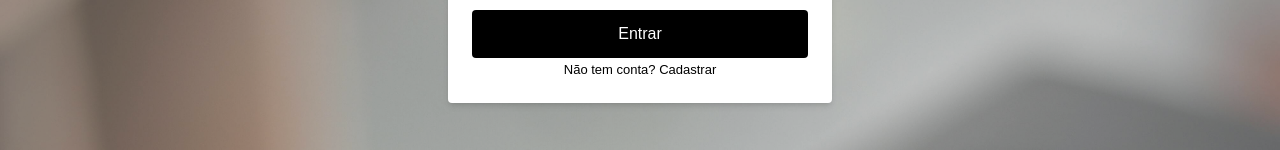
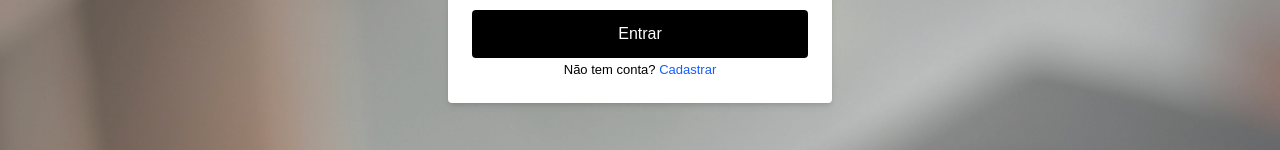
Before and after one commit to japcunha/pex-webapp, a React (Vite) app: page /login in a window 1280 px wide. Shown: the part 434-584 px from the top of the page. Built offline with nearby package versions, Linux system fonts and the light colour scheme.

Commit message:
feat: adição de mensagem minimalista para formularios de logn e cadastro e alteração do texto do carrossel na home

```diff
--- a/src/pages/Home.jsx
+++ b/src/pages/Home.jsx
@@ -1,11 +1,11 @@
 import { useState, useEffect } from "react";
 
 const imagens = [
-  'fino-grao-img (4).jpg',
-  'fino-grao-img (2).jpg',
-  'fino-grao-img (1).jpg',
-  'fino-grao-img (3).jpg',
-  'fino-grao-img (4).jpg',
+  "fino-grao-img (4).jpg",
+  "fino-grao-img (2).jpg",
+  "fino-grao-img (1).jpg",
+  "fino-grao-img (3).jpg",
+  "fino-grao-img (4).jpg",
 ];
 
 export default function Home() {
@@ -28,16 +28,16 @@ export default function Home() {
         </span>
       </h1>
       {/*texto e carrossel:*/}
-         <div className="flex justify-center mt-20">
+      <div className="flex justify-center mt-20">
         <div className="relative w-full max-w-4xl h-[400px] overflow-hidden rounded-lg shadow-lg">
+          <div className="absolute inset-0 bg-black/40 flex items-center justify-center p-8 z-10">
 
-          <div className="absolute inset-0 bg-black/40 flex items-center justify-center p-8 z-10">
-            <p className="text-white text-lg text-center leading-relaxed max-w-xl">
-              Lorem ipsum dolor sit amet, consectetur adipisicing elit. Provident eos
-              excepturi deserunt nihil repudiandae obcaecati sint voluptates non
-              deleniti impedit aperiam esse ipsum, rem doloremque eum expedita
-              dolore illum animi!
-            </p>
+            <h3 className="text-amber-400 italic text-center leading-relaxed max-w-xl">
+              Café de origem e com tradição
+              <br/>Seguda a sexta: 08:30h-18:30
+              <br/> Sabados:
+              8:30-13:00
+            </h3>
           </div>
 
           <div
@@ -52,7 +52,6 @@ export default function Home() {
                 className="w-full flex-shrink-0 object-cover h-full"
               />
             ))}
-
           </div>
         </div>
       </div>
--- a/src/pages/Login.jsx
+++ b/src/pages/Login.jsx
@@ -5,6 +5,8 @@ import { Link } from "react-router-dom";
 export default function Login() {
   const [email, setEmail] = useState("");
   const [password, setPassword] = useState("");
+  const [success, setSuccess] = useState("");
+  const [error, setError] = useState("");
   const { login } = useContext(Context);
 
   async function handleSubmit(e) {
@@ -14,7 +16,16 @@ export default function Login() {
       password,
     };
 
-    login(user);
+    try {
+      await login(user);
+      setSuccess("Login realizado com sucesso!");
+      setError("");
+      setEmail("");
+      setPassword("");
+    } catch (err) {
+      setSuccess("");
+      setError("Falha no login. Verifique seu e-mail e senha.");
+    }
   }
 
   return (
@@ -24,6 +35,9 @@ export default function Login() {
         className="bg-white p-6 rounded shadow-md w-full max-w-sm"
       >
         <h2 className="text-2xl font-bold mb-7  text-center">Login</h2>
+
+        {success && <p className="text-green-600 text-sm mb-4">{success}</p>}
+        {error && <p className="text-red-600 text-sm mb-4">{error}</p>}
 
         <input
           type="email"
@@ -48,8 +62,11 @@ export default function Login() {
           Entrar
         </button>
 
-        <p>
-          Não tem conta? <Link to="/register">Cadastrar</Link>
+        <p className="mt-4 text-center">
+          Não tem conta?{" "}
+          <Link to="/register" className="text-blue-600 hover:underline">
+            Cadastrar
+          </Link>
         </p>
       </form>
     </div>
--- a/src/pages/register.jsx
+++ b/src/pages/register.jsx
@@ -1,29 +1,31 @@
-import { Link } from "react-router-dom"
-import {useContext, useState} from "react"
-import { Context } from "../context/UserContext"
+import { Link } from "react-router-dom";
+import { useContext, useState } from "react";
+import { Context } from "../context/UserContext";
 
-function Register(){
-    const [name, setName] = useState("")
-    const [email, setEmail] = useState("")
-    const [password, setPassword] = useState("")
-    const [confPassword, setConfPassword] = useState("")
-     const [success, setSuccess] = useState("")
+function Register() {
+  const [name, setName] = useState("");
+  const [email, setEmail] = useState("");
+  const [password, setPassword] = useState("");
+  const [confPassword, setConfPassword] = useState("");
+  const [success, setSuccess] = useState("");
+  const [error, setError] = useState("");
 
-    const { register } = useContext(Context)
+  const { register } = useContext(Context);
 
-     async function handleSubmit(e){
-        e.preventDefault()
+  async function handleSubmit(e) {
+    e.preventDefault();
     const user = {
       name,
       email,
       password,
-            confPassword
-        }
+      confPassword,
+    };
     try {
-      await register(user)
-      setSuccess("Cadastro feito com sucesso!")
+      await register(user);
+      setSuccess("Cadastro feito com sucesso!");
     } catch (err) {
-      setSuccess("")
+      setSuccess("");
+      setError("Erro ao cadastrar. Verifique os dados e tente novamente.");
     }
   }
 
@@ -33,9 +35,10 @@ function Register(){
         onSubmit={handleSubmit}
         className="bg-white p-6 rounded shadow-md w-full max-w-sm"
       >
-        <h2 className="text-2xl font-bold mb-7  text-center">
-          Cadastrar
-        </h2>
+        <h2 className="text-2xl font-bold mb-7  text-center">Cadastrar</h2>
+
+        {success && <p className="text-green-600 text-sm mb-4">{success}</p>}
+        {error && <p className="text-red-600 text-sm mb-4">{error}</p>}
 
         <input
           type="text"
@@ -75,16 +78,17 @@ function Register(){
 
         <button
           type="submit"
-          className="w-full bg-black text-white p-3 rounded hover:bg-gray-800 cursor-pointer">
+          className="w-full bg-black text-white p-3 rounded hover:bg-gray-800 cursor-pointer"
+        >
           Cadastrar
         </button>
 
-        <p>Já tem uma conta? <Link to="/login">fazer login</Link></p>
+        <p className="text-sm text-center mt-4">
+          Já tem uma conta? <Link to="/login" className="text-blue-600 hover:underline">fazer login</Link>
+        </p>
       </form>
     </div>
-  )
-
+  );
 }
 
-
-export default Register
+export default Register;
```
Lines whose indentation alone changed are shown as unchanged.
